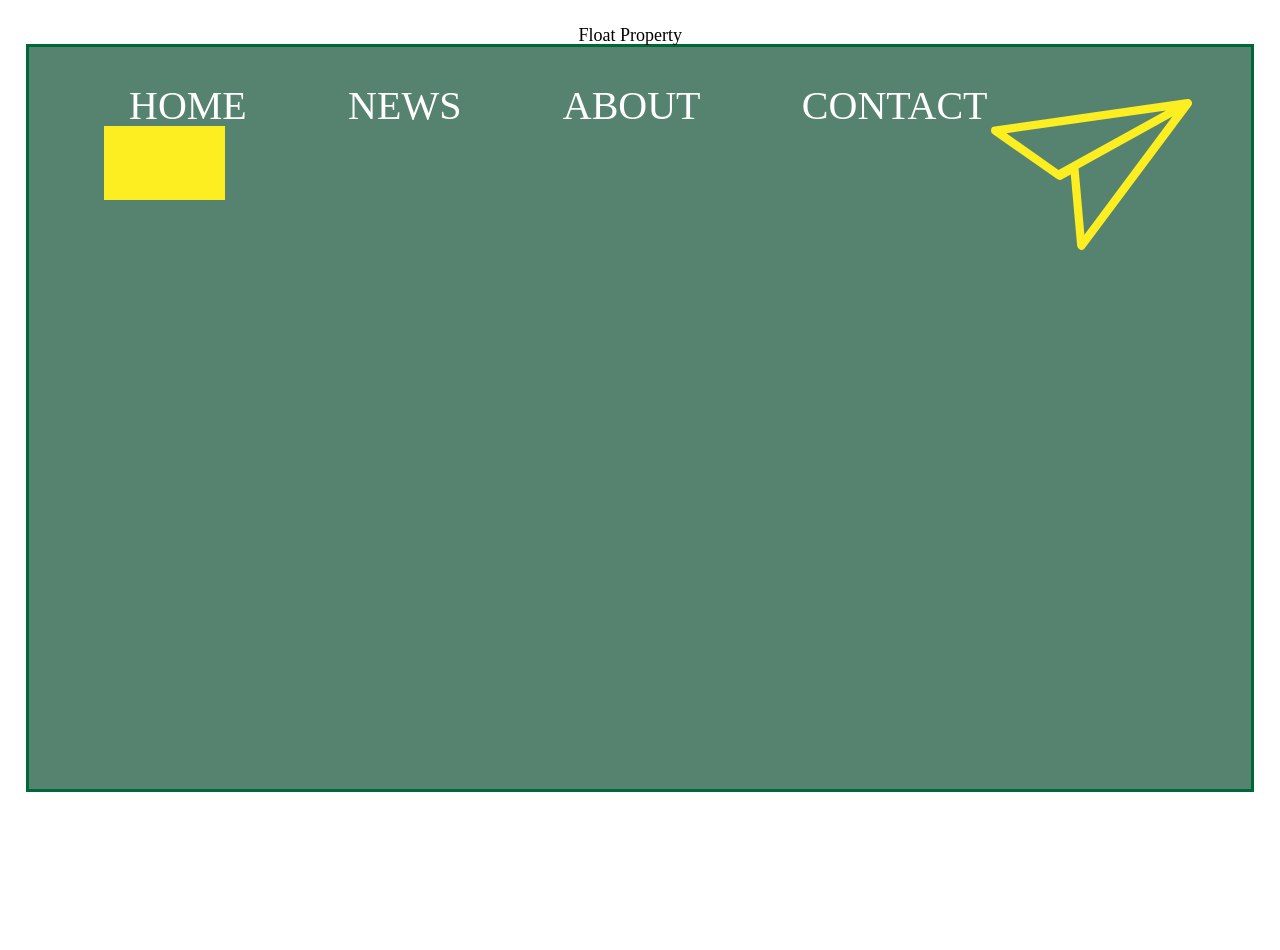
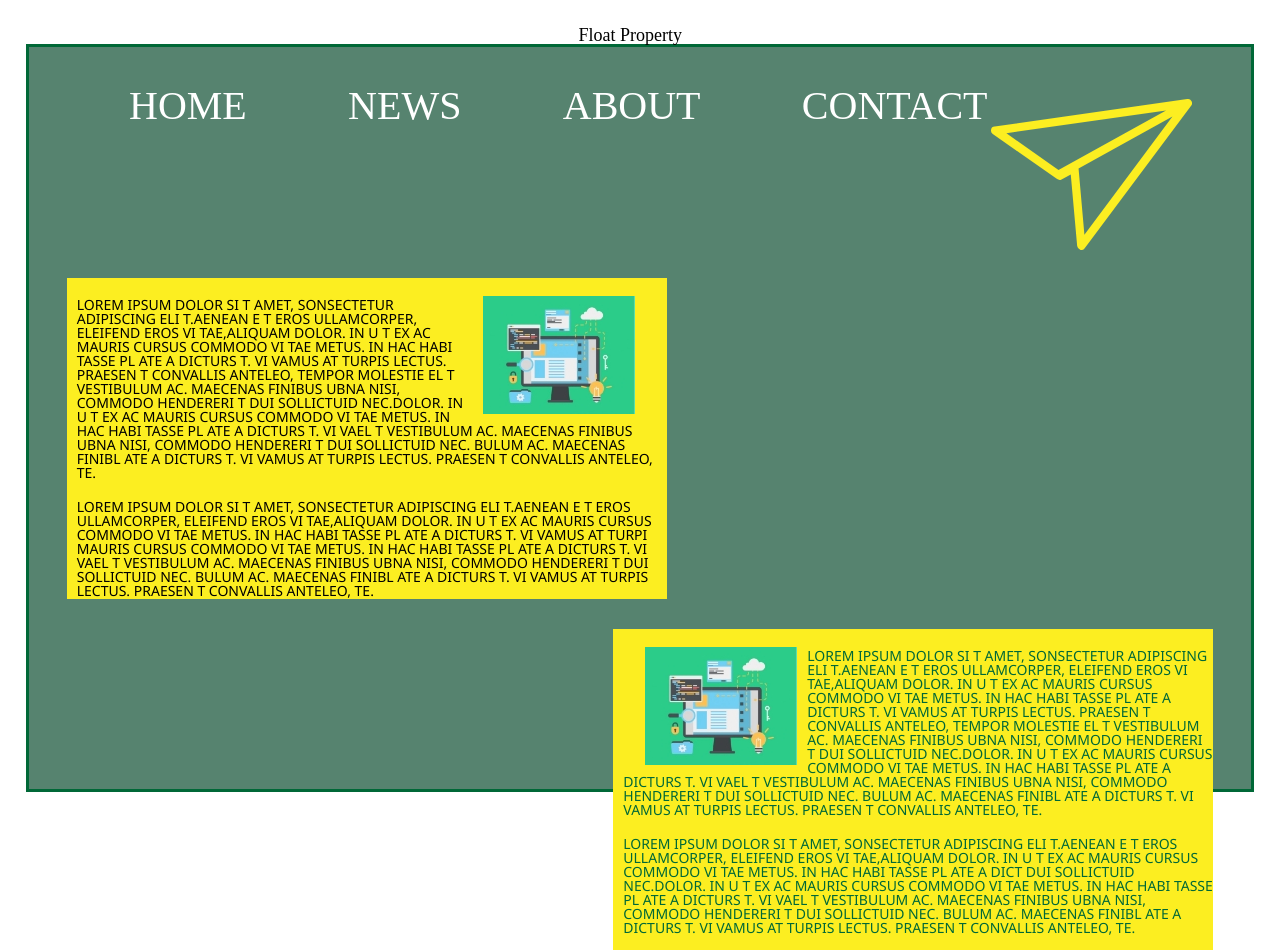
Before and after one commit to KetiPilishvili/project4, a plain HTML site: page index.html in a window 1280 px wide. Before the commit the page ends 800 px from the top, so only its background shows below. Drawn offline with Linux system fonts and the light colour scheme.

Commit message:
initial commit

```diff
--- a/index.html
+++ b/index.html
@@ -29,9 +29,22 @@
 						</li>
 					</ul>
 				</nav>
-				<div class="article">
-			</div>
-
+			<section>
+				<div class="article1">
+					<img class="first-img" src="photos/NoPath.jpg" alt="social">
+					<p class="text"> LOREM IPSUM DOLOR SI T AMET, SONSECTETUR ADIPISCING ELI T.AENEAN E T  EROS ULLAMCORPER, ELEIFEND EROS VI TAE,ALIQUAM DOLOR. IN U T EX AC MAURIS CURSUS COMMODO VI TAE METUS. IN HAC HABI TASSE PL ATE A DICTURS T. VI VAMUS AT TURPIS LECTUS. PRAESEN T CONVALLIS ANTELEO, TEMPOR MOLESTIE EL T VESTIBULUM AC. MAECENAS FINIBUS  UBNA NISI, COMMODO HENDERERI T DUI SOLLICTUID NEC.DOLOR. IN U T EX AC MAURIS CURSUS COMMODO VI TAE METUS. IN HAC HABI TASSE PL ATE A DICTURS T. VI VAEL T VESTIBULUM AC. MAECENAS FINIBUS  UBNA NISI, COMMODO HENDERERI T DUI SOLLICTUID NEC. BULUM AC. MAECENAS FINIBL ATE A DICTURS T. VI VAMUS AT TURPIS LECTUS. PRAESEN T CONVALLIS ANTELEO, TE.
+					</p>
+					<p class="text"> LOREM IPSUM DOLOR SI T AMET, SONSECTETUR ADIPISCING ELI T.AENEAN E T  EROS ULLAMCORPER, ELEIFEND EROS VI TAE,ALIQUAM DOLOR. IN U T EX AC MAURIS CURSUS COMMODO VI TAE METUS. IN HAC HABI TASSE PL ATE A DICTURS T. VI VAMUS AT TURPI MAURIS CURSUS COMMODO VI TAE METUS. IN HAC HABI TASSE PL ATE A DICTURS T. VI VAEL T VESTIBULUM AC. MAECENAS FINIBUS  UBNA NISI, COMMODO HENDERERI T DUI SOLLICTUID NEC. BULUM AC. MAECENAS FINIBL ATE A DICTURS T. VI VAMUS AT TURPIS LECTUS. PRAESEN T CONVALLIS ANTELEO, TE.
+					</p>
+			    </div>
+			    <div class="article2">
+					<img class="second-img" src="photos/NoPath.jpg" alt="social">
+					<p class="text1"> LOREM IPSUM DOLOR SI T AMET, SONSECTETUR ADIPISCING ELI T.AENEAN E T  EROS ULLAMCORPER, ELEIFEND EROS VI TAE,ALIQUAM DOLOR. IN U T EX AC MAURIS CURSUS COMMODO VI TAE METUS. IN HAC HABI TASSE PL ATE A DICTURS T. VI VAMUS AT TURPIS LECTUS. PRAESEN T CONVALLIS ANTELEO, TEMPOR MOLESTIE EL T VESTIBULUM AC. MAECENAS FINIBUS  UBNA NISI, COMMODO HENDERERI T DUI SOLLICTUID NEC.DOLOR. IN U T EX AC MAURIS CURSUS COMMODO VI TAE METUS. IN HAC HABI TASSE PL ATE A DICTURS T. VI VAEL T VESTIBULUM AC. MAECENAS FINIBUS  UBNA NISI, COMMODO HENDERERI T DUI SOLLICTUID NEC. BULUM AC. MAECENAS FINIBL ATE A DICTURS T. VI VAMUS AT TURPIS LECTUS. PRAESEN T CONVALLIS ANTELEO, TE.
+					</p>
+					<p class="text1"> LOREM IPSUM DOLOR SI T AMET, SONSECTETUR ADIPISCING ELI T.AENEAN E T  EROS ULLAMCORPER, ELEIFEND EROS VI TAE,ALIQUAM DOLOR. IN U T EX AC MAURIS CURSUS COMMODO VI TAE METUS. IN HAC HABI TASSE PL ATE A DICT DUI SOLLICTUID NEC.DOLOR. IN U T EX AC MAURIS CURSUS COMMODO VI TAE METUS. IN HAC HABI TASSE PL ATE A DICTURS T. VI VAEL T VESTIBULUM AC. MAECENAS FINIBUS  UBNA NISI, COMMODO HENDERERI T DUI SOLLICTUID NEC. BULUM AC. MAECENAS FINIBL ATE A DICTURS T. VI VAMUS AT TURPIS LECTUS. PRAESEN T CONVALLIS ANTELEO, TE.
+					</p>
+			    </div>
+            </section>
 
 			</div>
 		</header>
--- a/styles/style.css
+++ b/styles/style.css
@@ -27,8 +27,7 @@ header {
 	float: right;
 	margin-right: 56px;
 	margin-top: 49px;
-	display: inline-block;
-	vertical-align:top;
+	height: 151px;
 }
 .navbar-li {
 	display: inline-block;
@@ -42,10 +41,48 @@ a {
 	color: white;
 
 }
-.article{
-	width: 10%;
-	height: 10%;
-	margin-bottom: 80px;
-	margin-left: 72px;
-	background: #FCEE21;
+.article1{
+	float: left;
+    width: 600px;
+    height: 321px;
+    margin-top: 152px;
+    margin-left: 35px;
+    background: #FCEE21;
 }
+
+.first-img {
+	float: right;
+    margin-top: 18px;
+    margin-right: 32px;
+    margin-left: 10px;
+    display: block;
+}
+.text {
+	font-family:Segoe UI;
+	font-size: 14px;
+	margin-top: 20px;
+	margin-left: 10px;
+	display: block;
+}
+.second-img {
+	float: left;
+    margin-top: 18px;
+    margin-left: 32px;
+    margin-right: 10px;
+    display: block;
+}
+.text1{
+	color: #006837;
+	font-family:Segoe UI;
+	font-size: 14px;
+	margin-top: 20px;
+	margin-left: 10px;
+}
+ .article2{
+    float: right;
+    width: 600px;
+    height: 321px;
+    margin-right: 35px;
+    background: #FCEE21;
+    margin-top: 30px;
+}
```
